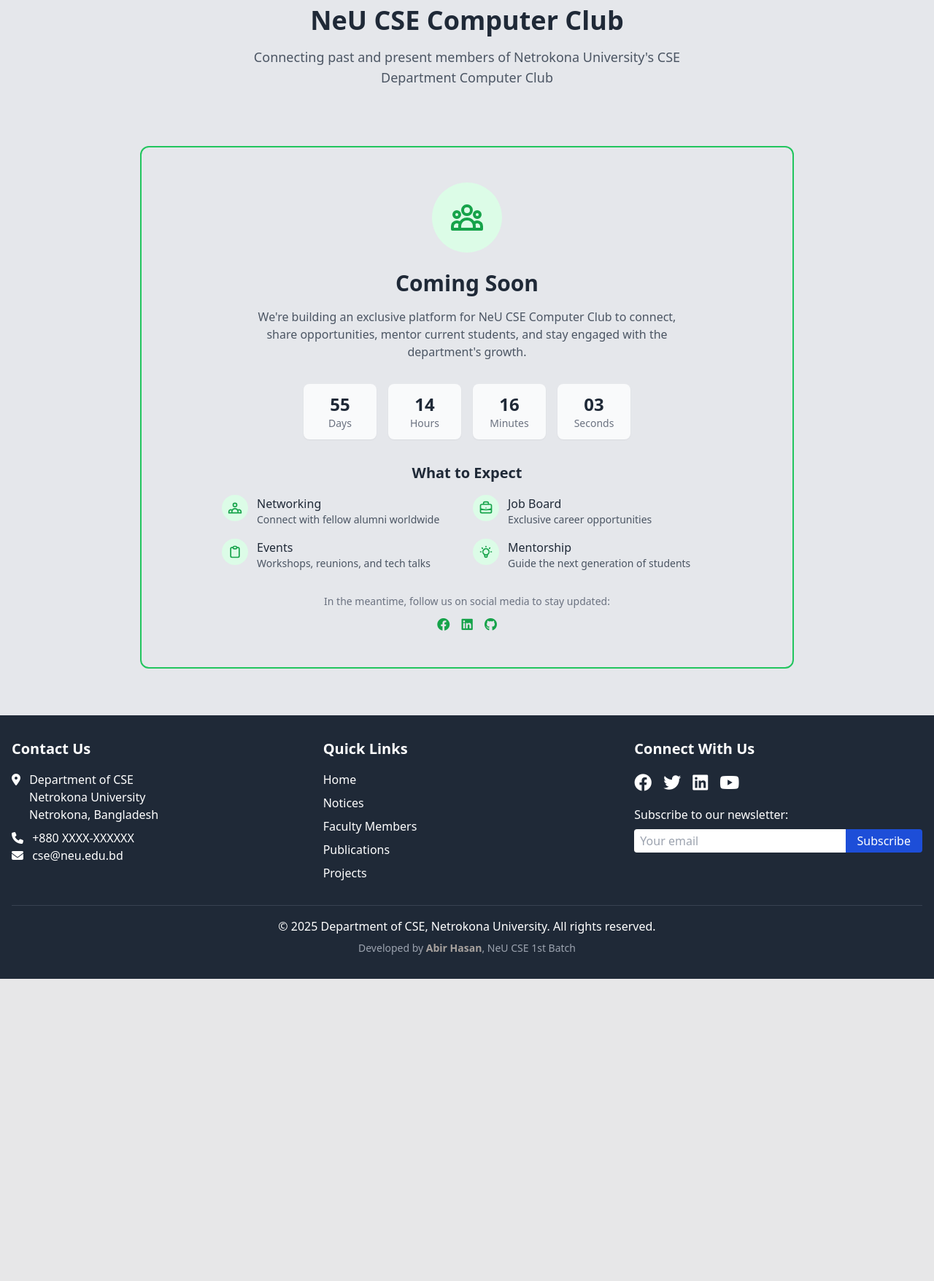
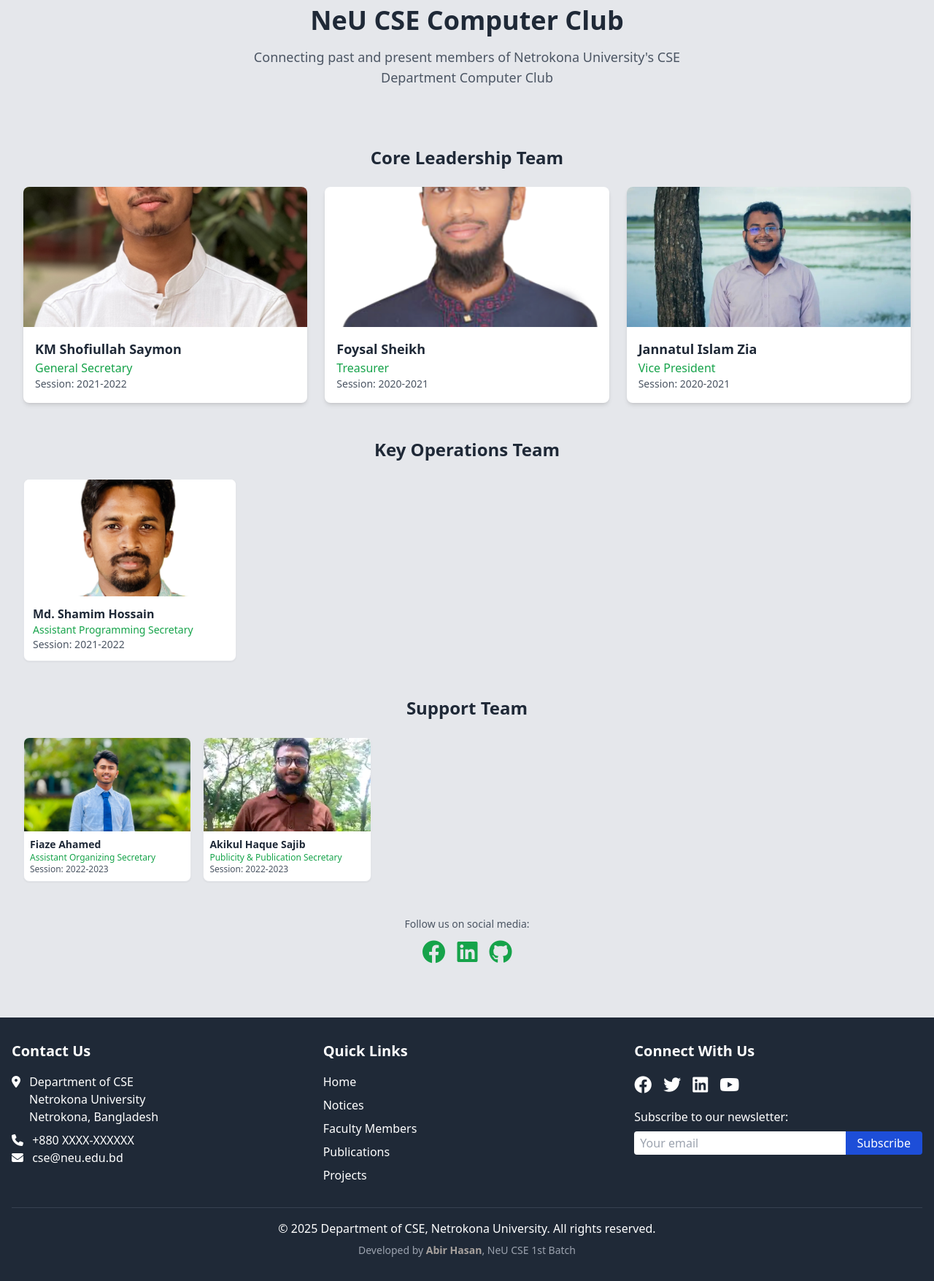
Before and after one commit to abirneu/neu_cse, a Django app: page /clubs/computer/ in a window 1280 px wide. Shown: the part 248-2003 px from the top of the page at 73% size. Before the commit the page ends 1589 px from the top, so only its background shows below. Run offline with Django 5.2, Linux system fonts and the light colour scheme; data comes from the database, SQL or seed files in the repository; both versions use the stored data as it was after the commit; some libraries are stand-ins or nearby versions.

Commit message:
computer club part

```diff
--- a/cse_app/views.py
+++ b/cse_app/views.py
@@ -497,7 +497,21 @@ def alumni(request):
     return render(request, 'cse/alumni.html')
 
 def computer_club(request):
-    return render(request, 'cse/club/computer_club.html')
+    # Get all club members and sort them by priority level and position
+    club_members = ComputerClubMember.objects.all()
+
+    # Group members by priority level
+    core_leadership = [m for m in club_members if m.get_priority_level() == 1]
+    key_operations = [m for m in club_members if m.get_priority_level() == 2]
+    support_roles = [m for m in club_members if m.get_priority_level() == 3]
+
+    context = {
+        'core_leadership': core_leadership,
+        'key_operations': key_operations,
+        'support_roles': support_roles,
+    }
+
+    return render(request, 'cse/club/computer_club.html', context)
 
 def programming_club(request):
     return render(request, 'cse/club/programming_club.html')
--- a/templates/cse/club/computer_club.html
+++ b/templates/cse/club/computer_club.html
@@ -15,168 +15,106 @@
         <p class="text-lg text-gray-600 max-w-2xl mx-auto">Connecting past and present members of Netrokona University's CSE Department Computer Club</p>
     </div>
 
-    <!-- Coming Soon Section -->
-    <div class="rounded-xl p-8 md:p-12 max-w-4xl mx-auto my-8 border-2 border-green-500  ">
-        <div class="text-center">
-            <!-- Icon/Illustration -->
-            <div class="mb-6 flex justify-center">
-                <div class="w-24 h-24 bg-green-100 rounded-full flex items-center justify-center">
-                    <svg xmlns="http://www.w3.org/2000/svg" class="h-12 w-12 text-green-600" fill="none" viewBox="0 0 24 24" stroke="currentColor">
-                        <path stroke-linecap="round" stroke-linejoin="round" stroke-width="2" d="M17 20h5v-2a3 3 0 00-5.356-1.857M17 20H7m10 0v-2c0-.656-.126-1.283-.356-1.857M7 20H2v-2a3 3 0 015.356-1.857M7 20v-2c0-.656.126-1.283.356-1.857m0 0a5.002 5.002 0 019.288 0M15 7a3 3 0 11-6 0 3 3 0 016 0zm6 3a2 2 0 11-4 0 2 2 0 014 0zM7 10a2 2 0 11-4 0 2 2 0 014 0z" />
+    <!-- Club Members Section -->
+    <div class="container mx-auto px-4 py-8">
+        <!-- Core Leadership Section -->
+        <section class="mb-12">
+            <h2 class="text-2xl font-bold text-gray-800 mb-6 text-center">Core Leadership Team</h2>
+            <div class="grid grid-cols-1 md:grid-cols-2 lg:grid-cols-3 gap-6">
+                {% for member in core_leadership %}
+                <div class="bg-white rounded-lg shadow-md overflow-hidden">
+                    <div class="relative">
+                        {% if member.image %}
+                            <img src="{{ member.image.url }}" alt="{{ member.name }}" class="w-full h-48 object-cover">
+                        {% else %}
+                            <div class="w-full h-48 bg-gray-200 flex items-center justify-center">
+                                <svg class="h-20 w-20 text-gray-400" fill="none" viewBox="0 0 24 24" stroke="currentColor">
+                                    <path stroke-linecap="round" stroke-linejoin="round" stroke-width="2" d="M16 7a4 4 0 11-8 0 4 4 0 018 0zM12 14a7 7 0 00-7 7h14a7 7 0 00-7-7z"/>
                                 </svg>
                             </div>
+                        {% endif %}
                     </div>
-
-            <!-- Main Message -->
-            <h2 class="text-2xl md:text-3xl font-bold text-gray-800 mb-4">Coming Soon</h2>
-            <p class="text-gray-600 mb-8 max-w-xl mx-auto">
-                We're building an exclusive platform for NeU CSE Computer Club to connect, share opportunities,
-                mentor current students, and stay engaged with the department's growth.
-            </p>
-
-            <!-- Countdown Timer -->
-            <div class="grid grid-cols-4 gap-4 max-w-md mx-auto mb-8">
-                <div class="bg-gray-50 rounded-lg p-3 text-center shadow-sm">
-                    <div id="days" class="text-2xl font-bold text-gray-800">00</div>
-                    <div class="text-sm text-gray-500">Days</div>
-                </div>
-                <div class="bg-gray-50 rounded-lg p-3 text-center shadow-sm">
-                    <div id="hours" class="text-2xl font-bold text-gray-800">00</div>
-                    <div class="text-sm text-gray-500">Hours</div>
-                </div>
-                <div class="bg-gray-50 rounded-lg p-3 text-center shadow-sm">
-                    <div id="minutes" class="text-2xl font-bold text-gray-800">00</div>
-                    <div class="text-sm text-gray-500">Minutes</div>
-                </div>
-                <div class="bg-gray-50 rounded-lg p-3 text-center shadow-sm">
-                    <div id="seconds" class="text-2xl font-bold text-gray-800">00</div>
-                    <div class="text-sm text-gray-500">Seconds</div>
+                    <div class="p-4">
+                        <h3 class="text-lg font-semibold text-gray-800">{{ member.name }}</h3>
+                        <p class="text-green-600 font-medium">{{ member.get_position_display }}</p>
+                        <p class="text-gray-600 text-sm">Session: {{ member.session }}</p>
                     </div>
                 </div>
+                {% endfor %}
+            </div>
+        </section>
 
-            <!-- Features Preview -->
-            <div class="mb-8 text-left max-w-2xl mx-auto">
-                <h3 class="text-xl font-semibold text-gray-800 mb-4 text-center">What to Expect</h3>
-                <div class="grid grid-cols-1 md:grid-cols-2 gap-4">
-                    <div class="flex items-start">
-                        <div class="bg-green-100 p-2 rounded-full mr-3">
-                            <svg xmlns="http://www.w3.org/2000/svg" class="h-5 w-5 text-green-600" fill="none" viewBox="0 0 24 24" stroke="currentColor">
-                                <path stroke-linecap="round" stroke-linejoin="round" stroke-width="2" d="M17 20h5v-2a3 3 0 00-5.356-1.857M17 20H7m10 0v-2c0-.656-.126-1.283-.356-1.857M7 20H2v-2a3 3 0 015.356-1.857M7 20v-2c0-.656.126-1.283.356-1.857m0 0a5.002 5.002 0 019.288 0M15 7a3 3 0 11-6 0 3 3 0 016 0z" />
+        <!-- Key Operations Section -->
+        <section class="mb-12">
+            <h2 class="text-2xl font-bold text-gray-800 mb-6 text-center">Key Operations Team</h2>
+            <div class="grid grid-cols-1 md:grid-cols-2 lg:grid-cols-4 gap-4">
+                {% for member in key_operations %}
+                <div class="bg-white rounded-lg shadow-sm overflow-hidden border">
+                    <div class="relative">
+                        {% if member.image %}
+                            <img src="{{ member.image.url }}" alt="{{ member.name }}" class="w-full h-40 object-cover">
+                        {% else %}
+                            <div class="w-full h-40 bg-gray-200 flex items-center justify-center">
+                                <svg class="h-16 w-16 text-gray-400" fill="none" viewBox="0 0 24 24" stroke="currentColor">
+                                    <path stroke-linecap="round" stroke-linejoin="round" stroke-width="2" d="M16 7a4 4 0 11-8 0 4 4 0 018 0zM12 14a7 7 0 00-7 7h14a7 7 0 00-7-7z"/>
                                 </svg>
                             </div>
-                        <div>
-                            <h4 class="font-medium text-gray-800">Networking</h4>
-                            <p class="text-sm text-gray-600">Connect with fellow alumni worldwide</p>
+                        {% endif %}
+                    </div>
+                    <div class="p-3">
+                        <h3 class="text-md font-semibold text-gray-800">{{ member.name }}</h3>
+                        <p class="text-green-600 text-sm">{{ member.get_position_display }}</p>
+                        <p class="text-gray-600 text-sm">Session: {{ member.session }}</p>
                     </div>
                 </div>
-                    <div class="flex items-start">
-                        <div class="bg-green-100 p-2 rounded-full mr-3">
-                            <svg xmlns="http://www.w3.org/2000/svg" class="h-5 w-5 text-green-600" fill="none" viewBox="0 0 24 24" stroke="currentColor">
-                                <path stroke-linecap="round" stroke-linejoin="round" stroke-width="2" d="M21 13.255A23.931 23.931 0 0112 15c-3.183 0-6.22-.62-9-1.745M16 6V4a2 2 0 00-2-2h-4a2 2 0 00-2 2v2m4 6h.01M5 20h14a2 2 0 002-2V8a2 2 0 00-2-2H5a2 2 0 00-2 2v10a2 2 0 002 2z" />
+                {% endfor %}
+            </div>
+        </section>
+
+        <!-- Support Roles Section -->
+        <section class="mb-12">
+            <h2 class="text-2xl font-bold text-gray-800 mb-6 text-center">Support Team</h2>
+            <div class="grid grid-cols-1 md:grid-cols-3 lg:grid-cols-5 gap-4">
+                {% for member in support_roles %}
+                <div class="bg-white rounded-lg shadow-sm overflow-hidden border">
+                    <div class="relative">
+                        {% if member.image %}
+                            <img src="{{ member.image.url }}" alt="{{ member.name }}" class="w-full h-32 object-cover">
+                        {% else %}
+                            <div class="w-full h-32 bg-gray-200 flex items-center justify-center">
+                                <svg class="h-12 w-12 text-gray-400" fill="none" viewBox="0 0 24 24" stroke="currentColor">
+                                    <path stroke-linecap="round" stroke-linejoin="round" stroke-width="2" d="M16 7a4 4 0 11-8 0 4 4 0 018 0zM12 14a7 7 0 00-7 7h14a7 7 0 00-7-7z"/>
                                 </svg>
                             </div>
-                        <div>
-                            <h4 class="font-medium text-gray-800">Job Board</h4>
-                            <p class="text-sm text-gray-600">Exclusive career opportunities</p>
+                        {% endif %}
+                    </div>
+                    <div class="p-2">
+                        <h3 class="text-sm font-semibold text-gray-800">{{ member.name }}</h3>
+                        <p class="text-green-600 text-xs">{{ member.get_position_display }}</p>
+                        <p class="text-gray-600 text-xs">Session: {{ member.session }}</p>
                     </div>
                 </div>
-                    <div class="flex items-start">
-                        <div class="bg-green-100 p-2 rounded-full mr-3">
-                            <svg xmlns="http://www.w3.org/2000/svg" class="h-5 w-5 text-green-600" fill="none" viewBox="0 0 24 24" stroke="currentColor">
-                                <path stroke-linecap="round" stroke-linejoin="round" stroke-width="2" d="M9 5H7a2 2 0 00-2 2v12a2 2 0 002 2h10a2 2 0 002-2V7a2 2 0 00-2-2h-2M9 5a2 2 0 002 2h2a2 2 0 002-2M9 5a2 2 0 012-2h2a2 2 0 012 2" />
-                            </svg>
+                {% endfor %}
             </div>
-                        <div>
-                            <h4 class="font-medium text-gray-800">Events</h4>
-                            <p class="text-sm text-gray-600">Workshops, reunions, and tech talks</p>
-                        </div>
-                    </div>
-                    <div class="flex items-start">
-                        <div class="bg-green-100 p-2 rounded-full mr-3">
-                            <svg xmlns="http://www.w3.org/2000/svg" class="h-5 w-5 text-green-600" fill="none" viewBox="0 0 24 24" stroke="currentColor">
-                                <path stroke-linecap="round" stroke-linejoin="round" stroke-width="2" d="M9.663 17h4.673M12 3v1m6.364 1.636l-.707.707M21 12h-1M4 12H3m3.343-5.657l-.707-.707m2.828 9.9a5 5 0 117.072 0l-.548.547A3.374 3.374 0 0014 18.469V19a2 2 0 11-4 0v-.531c0-.895-.356-1.754-.988-2.386l-.548-.547z" />
-                            </svg>
-                        </div>
-                        <div>
-                            <h4 class="font-medium text-gray-800">Mentorship</h4>
-                            <p class="text-sm text-gray-600">Guide the next generation of students</p>
+        </section>
+
+        <!-- Social Media Links -->
+        <div class="text-center mt-8">
+            <p class="text-sm text-gray-600 mb-3">Follow us on social media:</p>
+            <div class="flex justify-center space-x-4">
+                <a href="https://www.facebook.com/profile.php?id=61578378787104" target="_blank" class="text-green-600 hover:text-green-800 transition-colors">
+                    <i class="fab fa-facebook fa-2x"></i>
+                </a>
+                <a href="#" class="text-green-600 hover:text-green-800 transition-colors">
+                    <i class="fab fa-linkedin fa-2x"></i>
+                </a>
+                <a href="#" class="text-green-600 hover:text-green-800 transition-colors">
+                    <i class="fab fa-github fa-2x"></i>
+                </a>
             </div>
         </div>
     </div>
 </div>
 
-            <!-- Additional Information -->
-            <div class="text-sm text-gray-500">
-                <p>In the meantime, follow us on social media to stay updated:</p>
-                <div class="flex justify-center space-x-4 mt-3">
-                    <!-- Facebook -->
-                    <a href="https://www.facebook.com/profile.php?id=61578378787104" target="_blank" class="text-green-600 hover:text-green-800 transition-colors">
-                        <i class="fab fa-facebook fa-lg"></i>
-                    </a>
-                    <!-- LinkedIn -->
-                    <a href="#" class="text-green-600 hover:text-green-800 transition-colors">
-                        <i class="fab fa-linkedin fa-lg"></i>
-                    </a>
-                    <!-- GitHub -->
-                    <a href="#" class="text-green-600 hover:text-green-800 transition-colors">
-                        <i class="fab fa-github fa-lg"></i>
-                    </a>
-                </div>
-            </div>
-        </div>
-    </div>
-</div>
 
-<!-- Countdown Timer Script -->
-<script>
-document.addEventListener('DOMContentLoaded', function() {
-    // Set the launch date (November 15, 2025 at 10:00 AM)
-    const launchDate = new Date('November 15, 2025 10:00:00').getTime();
-
-    // Get countdown elements
-    const daysElement = document.getElementById('days');
-    const hoursElement = document.getElementById('hours');
-    const minutesElement = document.getElementById('minutes');
-    const secondsElement = document.getElementById('seconds');
-
-    function updateCountdown() {
-        // Get current time
-        const now = new Date().getTime();
-
-        // Calculate time remaining
-        const timeRemaining = launchDate - now;
-
-        // Calculate days, hours, minutes, seconds
-        const days = Math.floor(timeRemaining / (1000 * 60 * 60 * 24));
-        const hours = Math.floor((timeRemaining % (1000 * 60 * 60 * 24)) / (1000 * 60 * 60));
-        const minutes = Math.floor((timeRemaining % (1000 * 60 * 60)) / (1000 * 60));
-        const seconds = Math.floor((timeRemaining % (1000 * 60)) / 1000);
-
-        // Update the countdown display
-        daysElement.textContent = days.toString().padStart(2, '0');
-        hoursElement.textContent = hours.toString().padStart(2, '0');
-        minutesElement.textContent = minutes.toString().padStart(2, '0');
-        secondsElement.textContent = seconds.toString().padStart(2, '0');
-
-        // If the countdown is over
-        if (timeRemaining < 0) {
-            clearInterval(countdownTimer);
-            daysElement.textContent = '00';
-            hoursElement.textContent = '00';
-            minutesElement.textContent = '00';
-            secondsElement.textContent = '00';
-
-            // Update the message
-            document.querySelector('.text-2xl.md\\:text-3xl').textContent = "We've Launched!";
-            document.querySelector('.text-gray-600.mb-8').textContent = "Our alumni platform is now live. Come join the NU CSE Computer Club community!";
-        }
-    }
-
-    // Initial call to set the countdown immediately
-    updateCountdown();
-
-    // Update the countdown every second
-    const countdownTimer = setInterval(updateCountdown, 1000);
-});
-</script>
 {% endblock %}
```
Also changed, not shown: cse_app/admin.py (+8 -1 lines), cse_app/models.py (+59 -0 lines), cse_app/migrations/0015_computerclubmember.py (added), db.sqlite3, media/club/computer_club/Assistant_Organizing_Secretary.jpeg (added), media/club/computer_club/Assistant_Programming_Secretary.JPG (added), media/club/computer_club/General_Secretary.jpeg (added), media/club/computer_club/Publicity_and_Publication_Secretary.jpg (added), media/club/computer_club/Treasurer.png (added), media/club/computer_club/Vice_President.jpg (added). Lines whose indentation alone changed are shown as unchanged.
